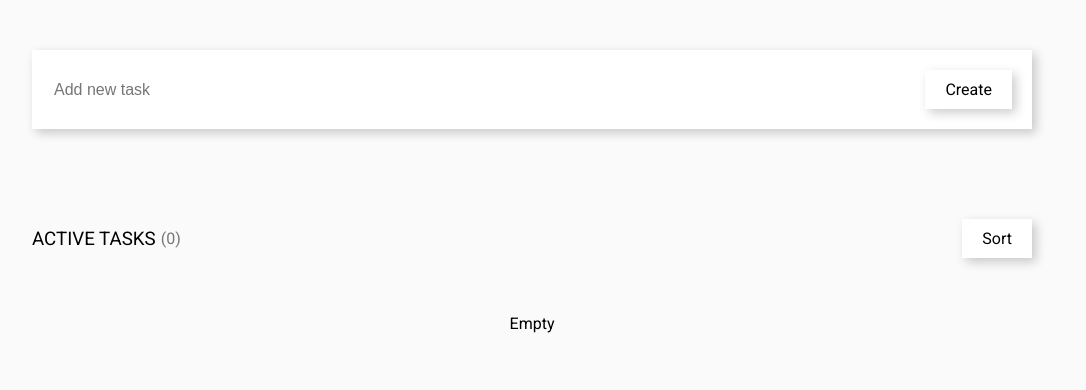
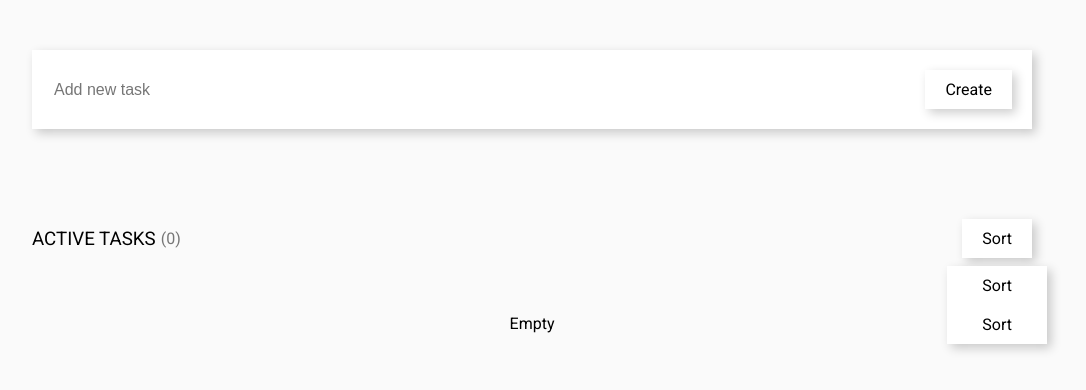
Before and after one commit to shittycodesource/vue-todo-list, a Vue app: page / in a window 1280 px wide. Both pictures are taken after a click on the button "Sort". Shown: the top 390 px of the page, without its empty margins (108-1194 px from the left). Built offline with nearby package versions, Linux system fonts and the light colour scheme.

Commit message:
Made a dropdown and renamed the container

```diff
--- a/src/App.vue
+++ b/src/App.vue
@@ -1,23 +1,23 @@
 <template>
     <div id="app">
         <main class="main">
-            <Container>
+            <BaseContainer>
                 <TheTaskTextInput/>
                 <Tasks/>
-            </Container>
+            </BaseContainer>
         </main>
     </div>
 </template>
 
 <script>
-import Container from './components/app/Container.vue';
+import BaseContainer from './components/app/BaseContainer.vue';
 import TheTaskTextInput from './components/TheTaskTextInput.vue';
 import Tasks from './components/Tasks/Tasks.vue';
 
 export default {
     name: "App",
     components: {
-        Container,
+        BaseContainer,
         TheTaskTextInput,
         Tasks
     }
--- /dev/null
+++ b/src/components/Dropdown/Dropdown.vue
@@ -0,0 +1,96 @@
+<template>
+    <div class="dropdown-wrapper">
+        <slot></slot>
+        <transition name="dropdown-transition">
+            <div class="dropdown" v-if="isOpen">
+                <slot name="dropdown-items"></slot>
+            </div>
+        </transition>
+    </div>
+</template>
+
+<script>
+    export default {
+        name: 'Dropdown',
+        data() {
+            return {
+                isOpen: this.isOpened,
+            }
+        },
+        props: {
+            isOpened: {
+                type: Boolean,
+                default: false
+            },
+        },
+        watch: {
+            isOpened() {
+                this.isOpen = this.isOpened;
+            }
+        }
+    }
+</script>
+
+<style lang="scss">
+    .dropdown {
+        &-wrapper {
+            display: inline-flex;
+            position: relative;
+        }
+
+        display: flex;
+        flex-direction: column;
+
+        position: absolute;
+        bottom: calc(0% - 20%);
+        left: 50%;
+        transform: translate(-50%, 100%);
+
+        background: #fff;
+        box-shadow: $baseBoxShadow;
+
+        button, div, span {
+            display: block;
+
+            width: 100%;
+            min-width: 100px;
+
+            padding: 10px 20px;
+
+            border: none;
+            background: #fff;
+            cursor: pointer;
+            box-shadow: none;
+
+            font-family: inherit;
+            font-size: inherit;
+            color: inherit;
+
+            &:hover {
+                background: darken(#fff, 5%);
+            }
+        }
+    }
+
+    .dropdown-transition {
+        &-leave-active {
+            animation: dropdownAnimation .2s ease reverse;
+        }
+
+        &-enter-active {
+            animation: dropdownAnimation .2s ease;
+        }
+    }
+
+    @keyframes dropdownAnimation {
+        0% {
+            opacity: 0;
+            transform: translate(-50%, calc(100% - 10px));
+        }
+
+        100% {
+            opacity: 1;
+            transform: translate(-50%, 100%);
+        }
+    }
+</style>
--- a/src/components/Tasks/TasksHeader.vue
+++ b/src/components/Tasks/TasksHeader.vue
@@ -5,16 +5,30 @@
             <span class="tasks__count">({{count}})</span>
         </div>
         <div class="tasks__right">
-            <BaseButton>Sort</BaseButton>
+
+            <Dropdown :isOpened="isDropdownOpen">
+                <BaseButton @click.native="toggleDropdown">Sort</BaseButton>
+                <template #dropdown-items>
+                    <BaseButton>Sort</BaseButton>
+                    <BaseButton>Sort</BaseButton>
+                </template>
+            </Dropdown>
         </div>
+
     </header>
 </template>
 
 <script>
 import BaseButton from '@/components/app/BaseButton.vue';
+import Dropdown from '@/components/Dropdown/Dropdown.vue';
 
     export default {
         name: 'TasksHeader',
+        data() {
+            return {
+                isDropdownOpen: false,
+            }
+        },
         props: {
             count: {
                 type: Number,
@@ -22,7 +36,13 @@ import BaseButton from '@/components/app/BaseButton.vue';
             }
         },
         components: {
-            BaseButton
+            BaseButton,
+            Dropdown,
+        },
+        methods: {
+            toggleDropdown() {
+                this.isDropdownOpen = !this.isDropdownOpen
+            }
         }
     }
 </script>
```
Also changed, not shown: src/components/app/BaseContainer.vue (renamed from src/components/app/Container.vue).
